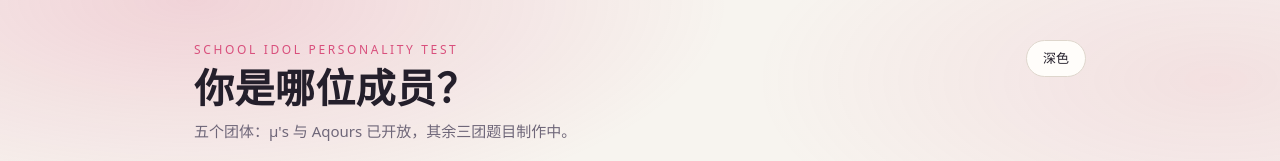
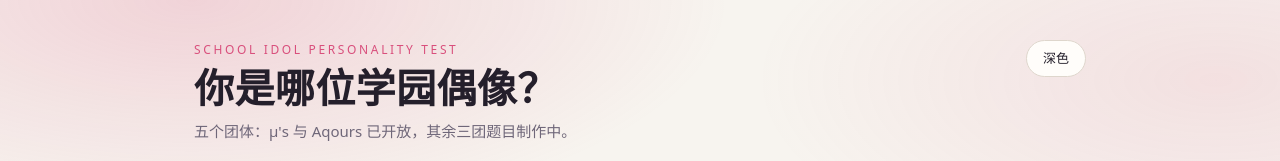
Before and after one commit to AyaseEli-Bing/lovelive-quiz, a plain HTML site: page index.html in a window 1280 px wide. Shown: the top 161 px of the page. Drawn offline with Linux system fonts and the light colour scheme.

Commit message:
copy: 标题升级为「你是哪位学园偶像？」

```diff
--- a/index.html
+++ b/index.html
@@ -3,8 +3,8 @@
 <head>
 <meta charset="utf-8">
 <meta name="viewport" content="width=device-width, initial-scale=1">
-<title>你是哪位成员？LoveLive μ's / Aqours 性格测试</title>
-<meta name="description" content="选一个团体，答完一套团内情景题，测出你最像 μ's 或 Aqours 的哪位成员，并查看九人完整匹配排行。">
+<title>你是哪位学园偶像？LoveLive! μ's / Aqours 性格测试</title>
+<meta name="description" content="选一个团体，答完一套团内情景题，测出你最像 μ's 或 Aqours 的哪位学园偶像，并查看九人完整匹配排行。">
 <link rel="stylesheet" href="./styles.css">
 <script>
   (function () {
@@ -26,7 +26,7 @@
     <div class="masthead-top">
       <div>
         <p class="kicker">School Idol Personality Test</p>
-        <h1 class="wordmark">你是哪位成员？</h1>
+        <h1 class="wordmark">你是哪位学园偶像？</h1>
       </div>
       <button class="theme-toggle" type="button" data-theme-toggle aria-pressed="false" aria-label="切换到深色模式">深色</button>
     </div>
```
